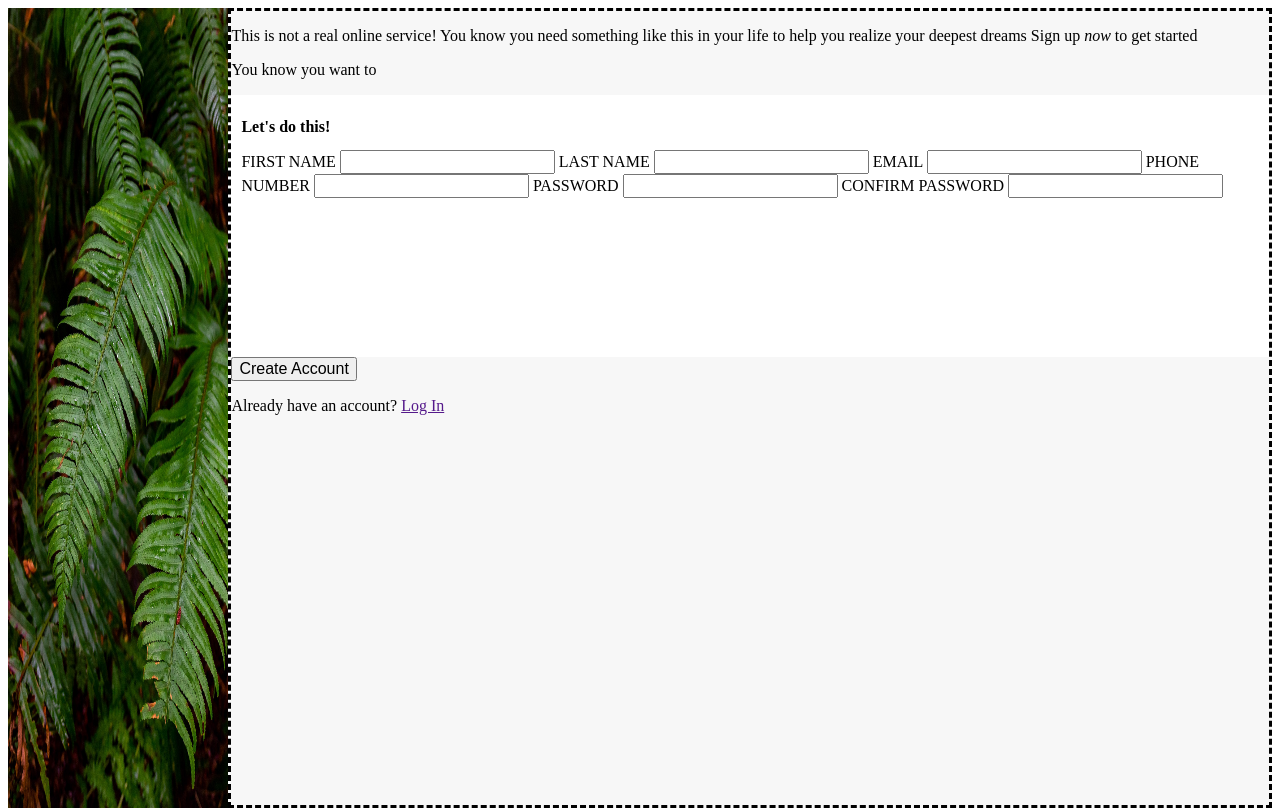
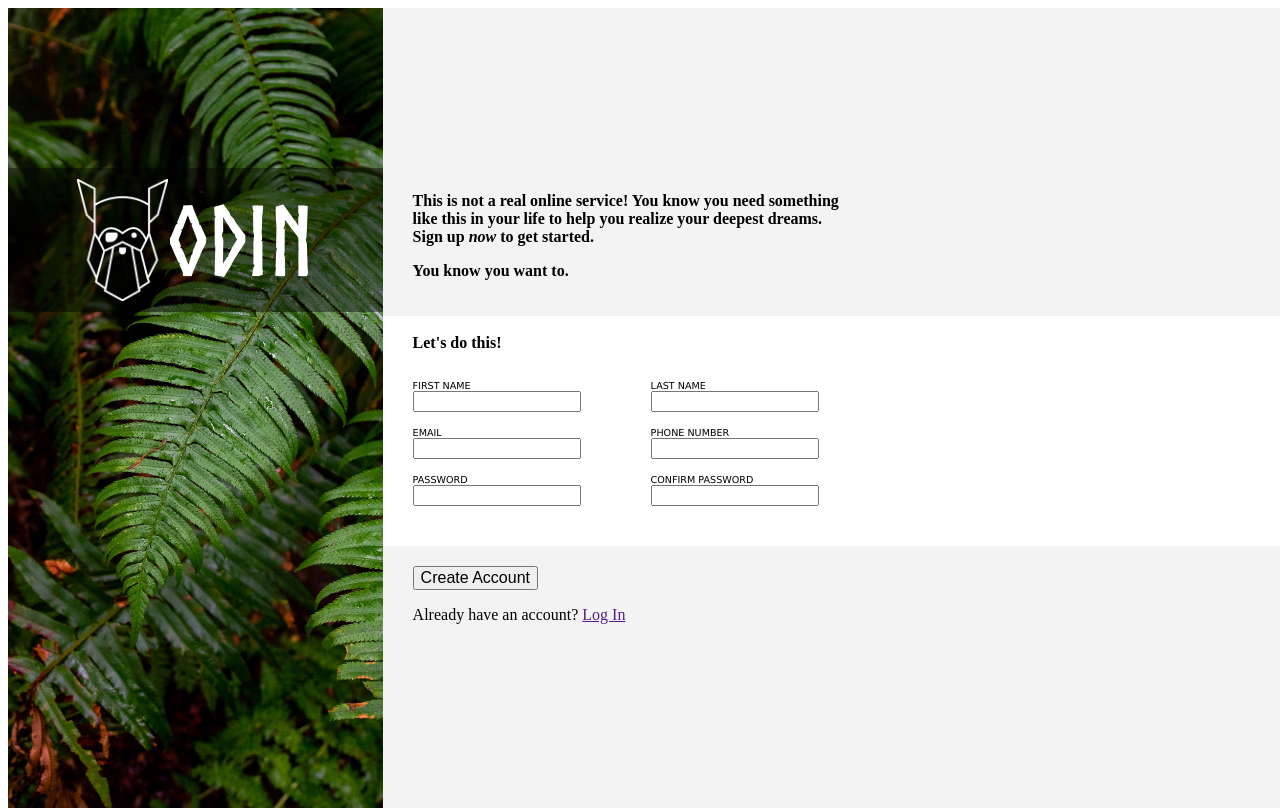
Before and after one commit to kaerukuujo/signup-form, a plain HTML site: page index.html in a window 1280 px wide. Drawn offline with Linux system fonts and the light colour scheme.

Commit message:
basic styling and all content added to page

```diff
--- a/index.html
+++ b/index.html
@@ -11,32 +11,54 @@
 <body>
     <div class="container">
         <div id="imageSide">
-            <img src="image.jpg" alt="leafBackground" height="100%" width="100%">
-
+            <div id="logoBanner">
+                <div id="odin">
+                    <img src="odin-lined.png" id="odinLogo" alt="Odin logo" height="85%">
+                    <h1>ODIN</h1>
+                </div>
+            </div>
         </div>
         <div id="formSide">
-            <p>This is not a real online service! You know you need something
-                like this in your life to help you realize your deepest dreams
-                Sign up <em>now</em> to get started
+            <section id="topStuff">
+                <p>This is not a real online service! You know you need something <br>
+                    like this in your life to help you realize your deepest dreams. <br>
+                    Sign up <em>now</em> to get started.
                 </p>
-            <p>You know you want to</p>
+                <p>You know you want to.</p>
+            </section>
+            <section id="formStuff">
                 <form id="signUp">
-                <h2>Let's do this!</h2>
+                    <h2 id="formHead">Let's do this!</h2>
+                    <div>
                         <label for="first_name">FIRST NAME</label>
                         <input type="text" id="first_name" name="first_name">
+                    </div>
+                    <div>
                         <label for="last_name">LAST NAME</label>
                         <input type="text" id="last_name" name="last_name">
+                    </div>
+                    <div>
                         <label for="user_email">EMAIL</label>
                         <input type="email" name="user_email" id="user_email">
+                    </div>
+                    <div>
                         <label for="phone_num">PHONE NUMBER</label>
                         <input type="tel" id="phone_num" name="phone_num">
+                    </div>
+                    <div>
                         <label for="password">PASSWORD</label>
                         <input type="password" id="password" name="password">
+                    </div>
+                    <div>
                         <label for="confirmPass">CONFIRM PASSWORD</label>
                         <input type="password" id="confirmPass" name="confirmPass">
+                    </div>
                 </form>
+            </section>
+            <section id="bottomStuff">
                 <button id="createAcc">Create Account</button>
                 <p id="logIn">Already have an account? <a href="">Log In</a></p>
+            </section>
         </div>
     </div>
 </body>
--- a/style.css
+++ b/style.css
@@ -10,32 +10,98 @@
 
 body, html {
     height: 100%;
+    width: 100%;
 }
-
 
 .container {
     height: 100%;
     display: flex;
 }
 
-#formSide{
-    background-color: rgb(247, 247, 247);
-    height: 100%;
-    border-style: dashed;
-    border-color: black;
+#formSide {
+    display: flex;
+    flex-direction: column;
+    justify-content: center;
+    background-color: rgb(243, 243, 243);
+
+}
+#formSide>section#topStuff,
+#formSide>section#bottomStuff {
+    padding-left: 30px;
+}
+
+#imageSide {
+    width: 50vw;
+    background-image: url(image.jpg);
+    background-size: cover;
+}
+
+#logoBanner {
+    display: flex;
+    background-color: rgba(0, 0, 0, 0.418);
+    height: 18%;
+    position: relative;
+    top: 20%;
+    justify-content: center;
+}
+
+#odin {
+    display: flex;
+    justify-content: center;
+    align-items: center;
+}
+
+h1,
+#odinLogo {
+    display: inline;
+    font-family: Norse-Bold, sans-serif;
+    font-size: 6rem;
+    color: rgb(255, 255, 255);
+}
+
+#topStuff {
+    font-weight: 900;
+    margin-bottom: 20px;
+    margin-top: auto;
+}
+
+#bottomStuff {
+    margin-top: 20px;
+    margin-bottom: auto;
 }
 
 #signUp {
-    height: 33%;
+    display: flex;
+    flex-wrap: wrap;
+    background-color: white;
+    padding-bottom: 40px;
+    padding-top: 5px;
+    padding-right: 40%;
 }
 
-#imageSide {
-    width: 33%;
-    height:100%;
+#formHead {
+    display: block;
+    width: 100%;
+    margin-left: 30px;
 }
 
-#signUp {
-    padding: 10px;
-    box-shadow:rgb(0, 0, 0);
-    background-color: white;
+#signUp>div {
+    margin-top: 15px;
 }
+
+#signUp>div>label,
+#signUp>div>input {
+    display: block;
+    margin-left: 30px;
+    margin-right: 40px;
+}
+
+#signUp>div>label {
+    font-family:'Lucida Sans', 'Lucida Sans Regular', 'Lucida Grande', 'Lucida Sans Unicode', Geneva, Verdana, sans-serif;
+    font-size: 0.6rem;
+}
+
+#signUp>div>input {
+    font-family: 'Lucida Sans', 'Lucida Sans Regular', 'Lucida Grande', 'Lucida Sans Unicode', Geneva, Verdana, sans-serif;
+    font-size: 0.8rem;
+}
```
Lines whose indentation alone changed are shown as unchanged.
